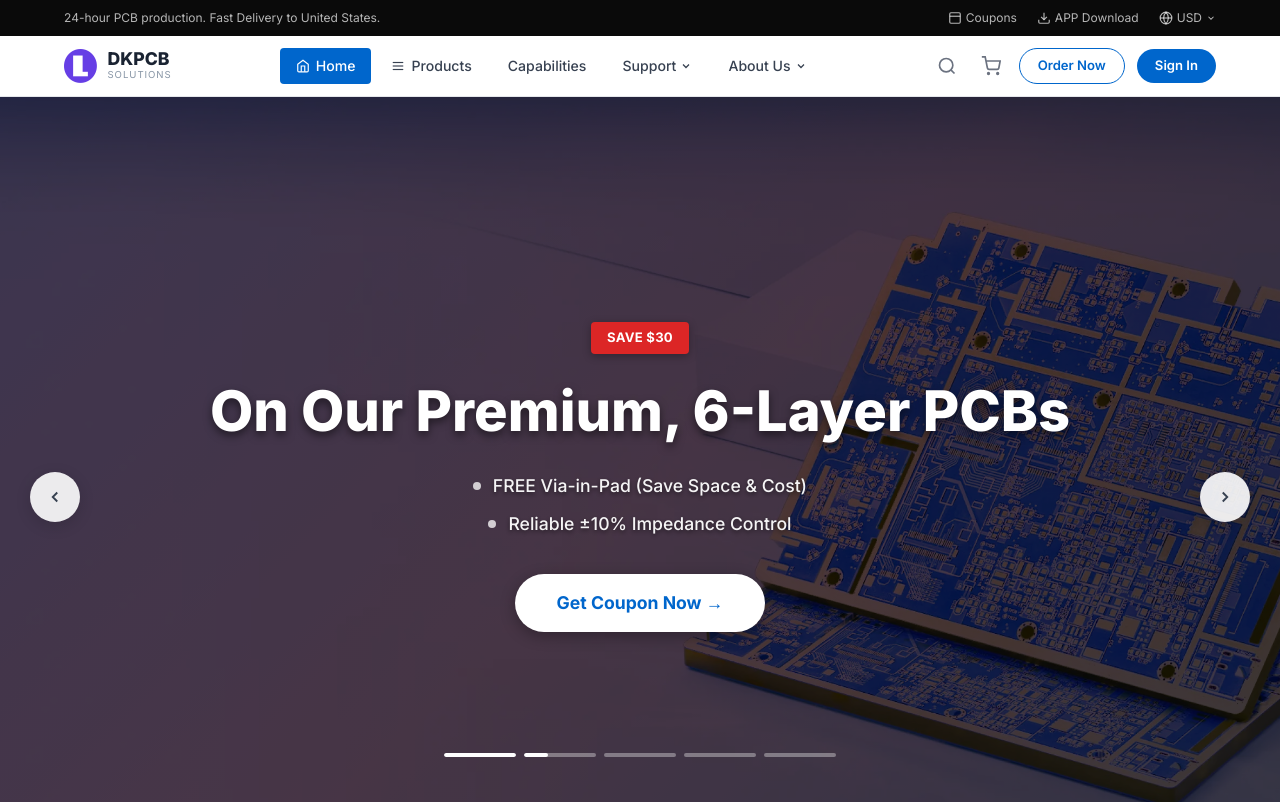
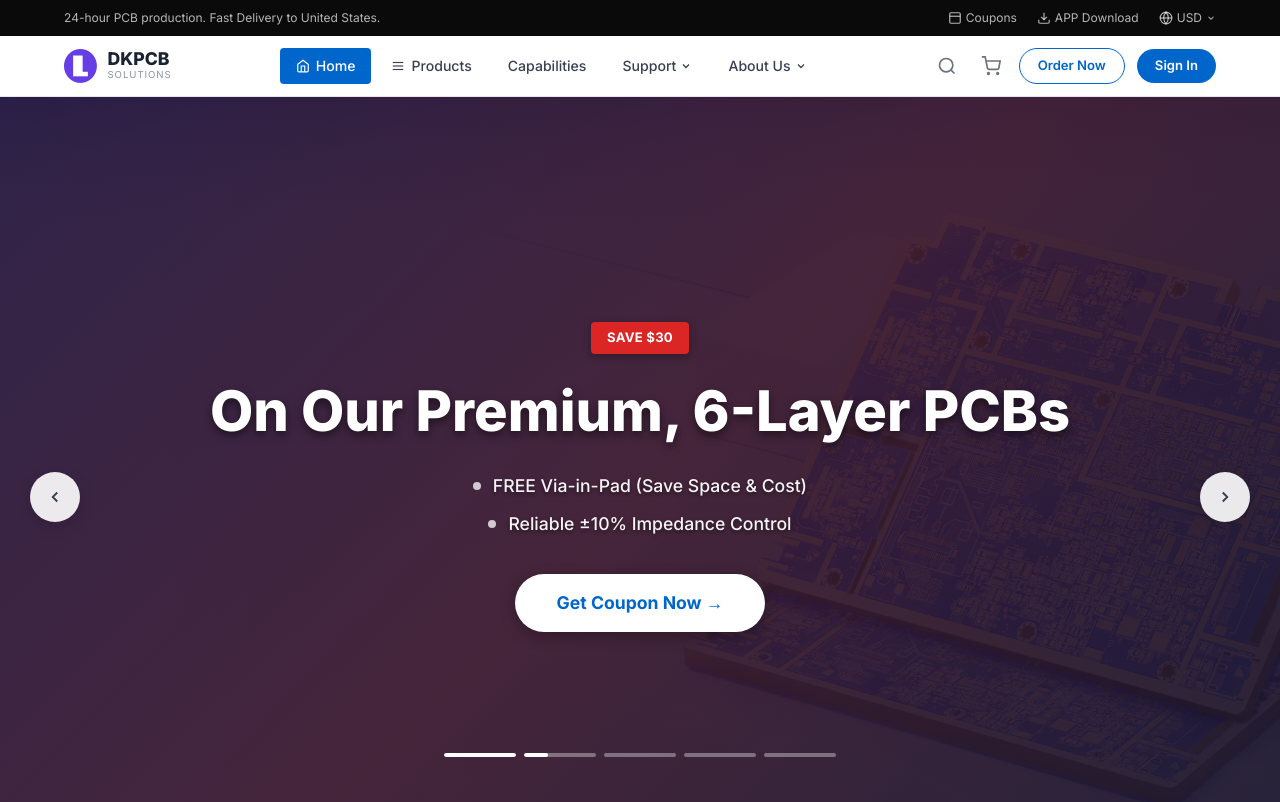
Before and after one commit to byairthome-source/dkpcb-website, a Next.js app: page / in a window 1280 px wide. Shown: the top 802 px of the page. Built offline with nearby package versions, Linux system fonts and the light colour scheme.

Commit message:
fix: banner渐变改为直接覆盖模式(opacity 0.92)；下拉菜单加300ms延迟关闭

```diff
--- a/src/components/HeroSection.tsx
+++ b/src/components/HeroSection.tsx
@@ -288,7 +288,7 @@ export function HeroBanner() {
         />
       )}
 
-      {/* Color gradient overlay - changes per slide */}
+      {/* Color gradient overlay - changes per slide (direct overlay, no blend) */}
       <div
         style={{
           position: 'absolute',
@@ -297,14 +297,13 @@ export function HeroBanner() {
           width: '100%',
           height: '100%',
           background: b.bgGradient,
-          opacity: 0.75,
-          mixBlendMode: 'multiply',
+          opacity: 0.92,
           zIndex: 1,
           transition: 'background 0.8s ease-in-out',
         }}
       />
 
-      {/* Dark overlay for text readability */}
+      {/* Subtle dark overlay for text readability */}
       <div
         style={{
           position: 'absolute',
@@ -312,7 +311,7 @@ export function HeroBanner() {
           left: 0,
           width: '100%',
           height: '100%',
-          background: 'rgba(0, 0, 0, 0.35)',
+          background: 'rgba(0, 0, 0, 0.2)',
           zIndex: 2,
         }}
       />
--- a/src/components/Navbar.tsx
+++ b/src/components/Navbar.tsx
@@ -1,6 +1,6 @@
 'use client'
 
-import { useEffect, useState } from 'react'
+import { useEffect, useRef, useState } from 'react'
 import Link from 'next/link'
 import { usePathname } from 'next/navigation'
 
@@ -8,12 +8,22 @@ export default function Navbar() {
   const pathname = usePathname()
   const [scrolled, setScrolled] = useState(false)
   const [menuOpen, setMenuOpen] = useState<string | null>(null)
+  const closeTimer = useRef<ReturnType<typeof setTimeout> | null>(null)
 
   useEffect(() => {
     const onScroll = () => setScrolled(window.scrollY > 10)
     window.addEventListener('scroll', onScroll, { passive: true })
     return () => window.removeEventListener('scroll', onScroll)
   }, [])
+
+  const openMenu = (menu: string) => {
+    if (closeTimer.current) clearTimeout(closeTimer.current)
+    setMenuOpen(menu)
+  }
+
+  const closeMenu = () => {
+    closeTimer.current = setTimeout(() => setMenuOpen(null), 300)
+  }
 
   const menus = {
     support: [
@@ -140,7 +150,7 @@ export default function Navbar() {
             </Link>
 
             {/* Support Dropdown */}
-            <div style={{ position: 'relative' }} onMouseEnter={() => setMenuOpen('support')} onMouseLeave={() => setMenuOpen(null)}>
+            <div style={{ position: 'relative' }} onMouseEnter={() => openMenu('support')} onMouseLeave={closeMenu}>
               <span style={{
                 display: 'flex', alignItems: 'center', gap: '4px',
                 padding: '7px 16px', borderRadius: '4px',
@@ -160,7 +170,10 @@ export default function Navbar() {
                   boxShadow: '0 8px 30px rgba(0,0,0,0.12)',
                   border: '1px solid #e5e7eb',
                   padding: '8px', minWidth: '220px', zIndex: 200,
-                }}>
+                }}
+                onMouseEnter={() => openMenu('support')}
+                onMouseLeave={closeMenu}
+                >
                   {menus.support.map((s) => (
                     <Link key={s.label} href="/contact" style={{
                       display: 'block', padding: '10px 14px', borderRadius: '6px',
@@ -175,7 +188,7 @@ export default function Navbar() {
             </div>
 
             {/* About Us Dropdown */}
-            <div style={{ position: 'relative' }} onMouseEnter={() => setMenuOpen('about')} onMouseLeave={() => setMenuOpen(null)}>
+            <div style={{ position: 'relative' }} onMouseEnter={() => openMenu('about')} onMouseLeave={closeMenu}>
               <span style={{
                 display: 'flex', alignItems: 'center', gap: '4px',
                 padding: '7px 16px', borderRadius: '4px',
@@ -195,7 +208,10 @@ export default function Navbar() {
                   boxShadow: '0 8px 30px rgba(0,0,0,0.12)',
                   border: '1px solid #e5e7eb',
                   padding: '8px', minWidth: '220px', zIndex: 200,
-                }}>
+                }}
+                onMouseEnter={() => openMenu('about')}
+                onMouseLeave={closeMenu}
+                >
                   {menus.about.map((s) => (
                     <Link key={s.label} href={s.label === 'Contact Us' ? '/contact' : '/about'} style={{
                       display: 'block', padding: '10px 14px', borderRadius: '6px',
```
